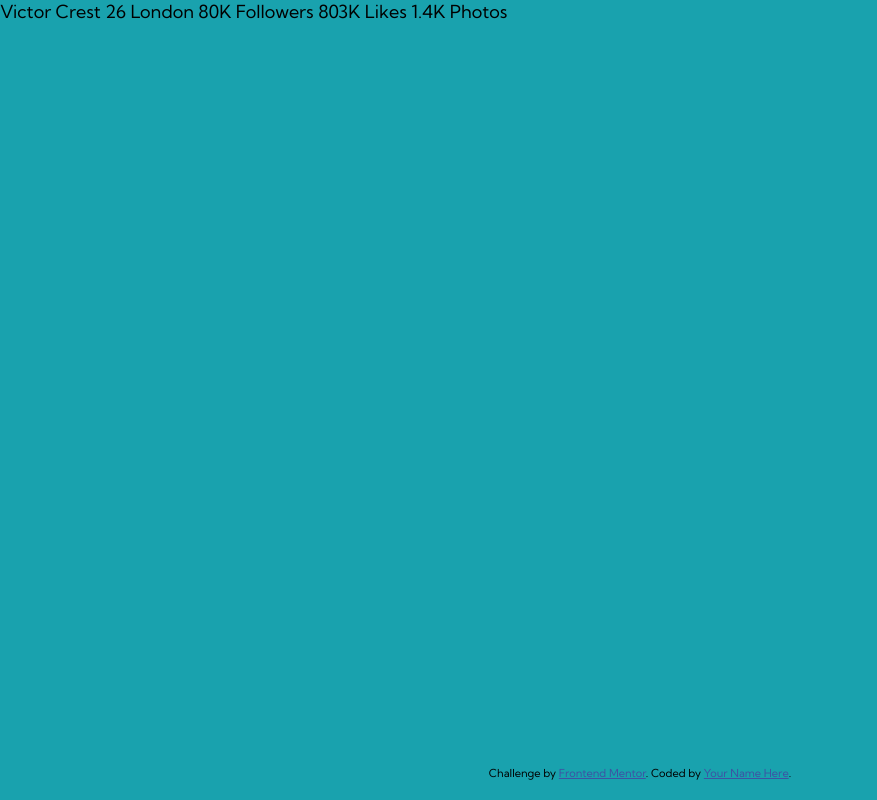
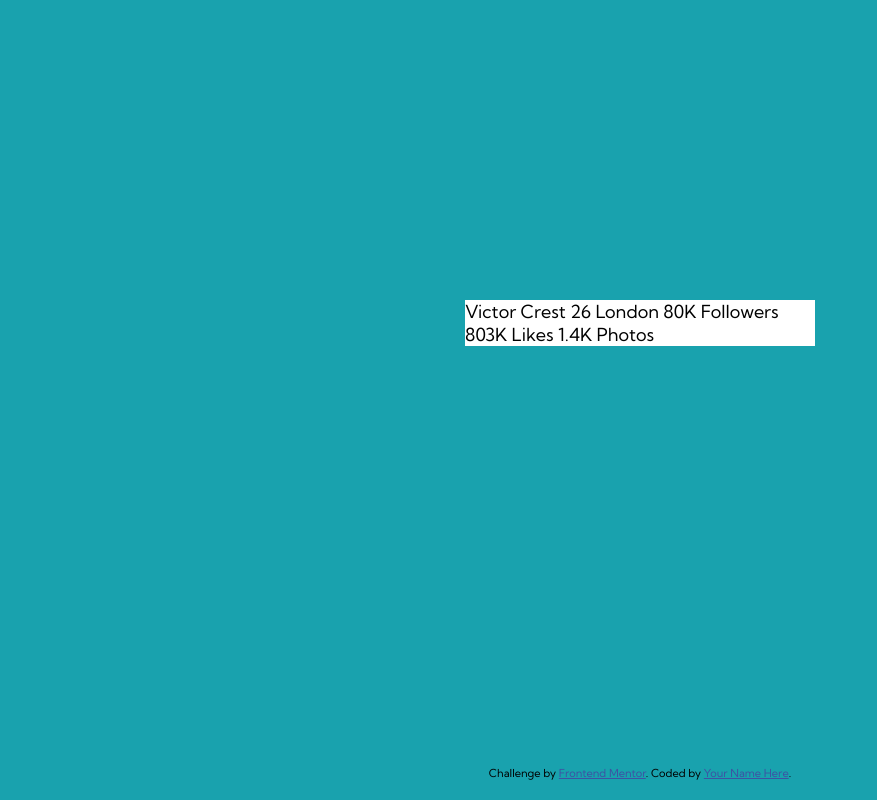
Before and after one commit to Pawel-Lechki/profile-card-component, a plain HTML site: page index.html in a window 1280 px wide. Shown: the whole page, without its empty margins (0-877 px from the left). Drawn offline with Linux system fonts and the light colour scheme.

Commit message:
Add container and card class

```diff
--- a/css/style.css
+++ b/css/style.css
@@ -22,6 +22,17 @@ body {
     font-size: 18px;
     background-color: var(--dark-cyan);
 }
+.container {
+    max-width: 1440px;
+    margin: 0 auto;
+}
+
+/* card */
+.card {
+    width: 350px;
+    background-color: #fff;
+    margin: 300px auto;
+}
 
 /* footer */
 
--- a/index.html
+++ b/index.html
@@ -13,6 +13,9 @@
 
 </head>
 <body>
+
+  <div class="container">
+    <div class="card">
       Victor Crest
       26
       London
@@ -25,6 +28,9 @@
 
       1.4K
       Photos
+    </div>
+  </div>
+
   <footer>
     <div class="attribution">
       Challenge by <a href="https://www.frontendmentor.io?ref=challenge" target="_blank">Frontend Mentor</a>.
```
Lines whose indentation alone changed are shown as unchanged.
